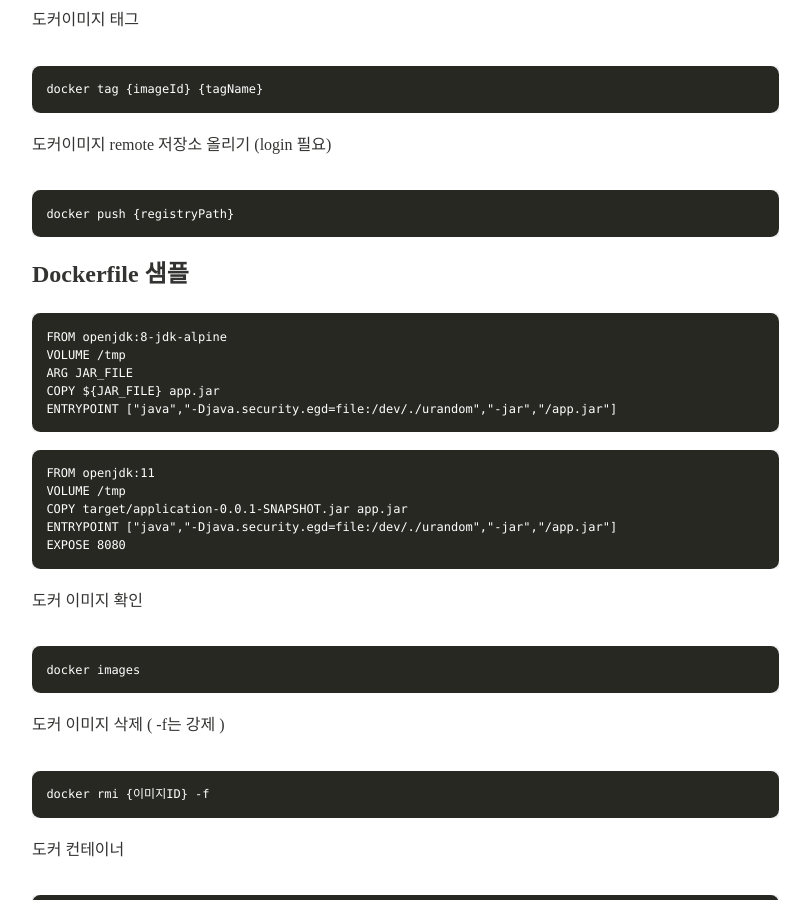
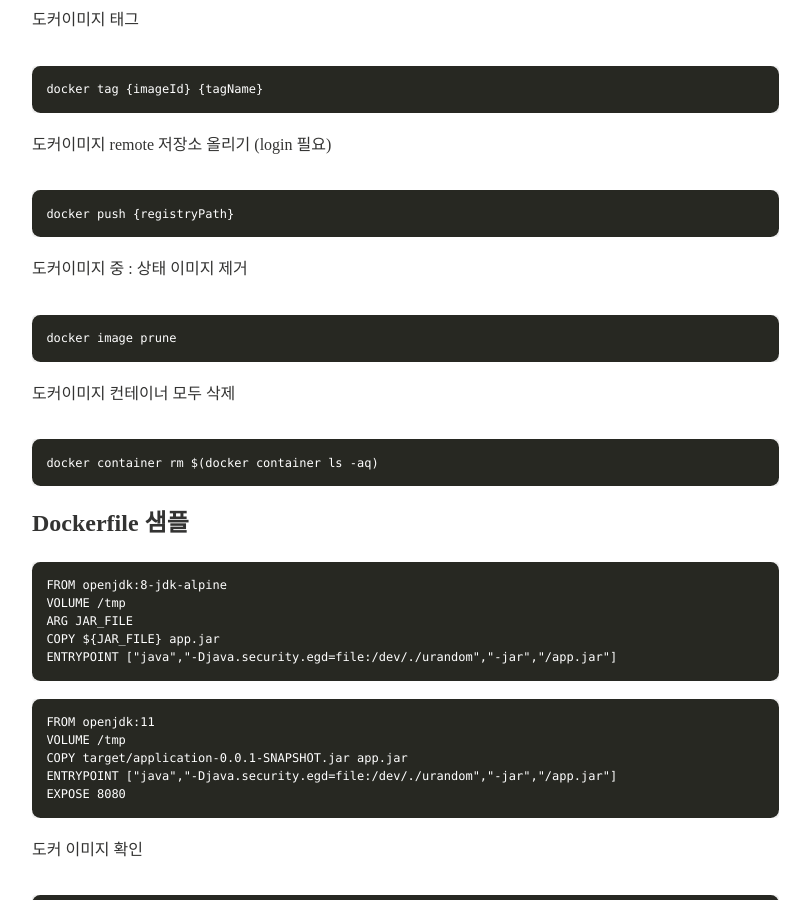
Before and after one commit to gjchoi/gjchoi.github.io, a Jekyll site: the page built from _posts/2020-07-07-docker-k8s-tip.md, in a window 1280 px wide and 900 px high, scrolled down 494 px. Shown: the whole window, without its empty margins (256-1066 px from the left). Built offline with Jekyll 4.4.1, drawn with Linux system fonts in a browser that asks for light colours; nearby versions of some CDN libraries; comment, search, counter and statistics services are not loaded.

Commit message:
Update 2020-07-07-docker-k8s-tip.md

```diff
--- a/_posts/2020-07-07-docker-k8s-tip.md
+++ b/_posts/2020-07-07-docker-k8s-tip.md
@@ -33,6 +33,16 @@ docker tag {imageId} {tagName}
 도커이미지 remote 저장소 올리기 (login 필요)
 ~~~
 docker push {registryPath}
+~~~
+
+도커이미지 중 <none>:<none> 상태 이미지 제거
+~~~
+docker image prune
+~~~
+
+도커이미지 컨테이너 모두 삭제
+~~~
+docker container rm $(docker container ls -aq)
 ~~~
 
 
```
